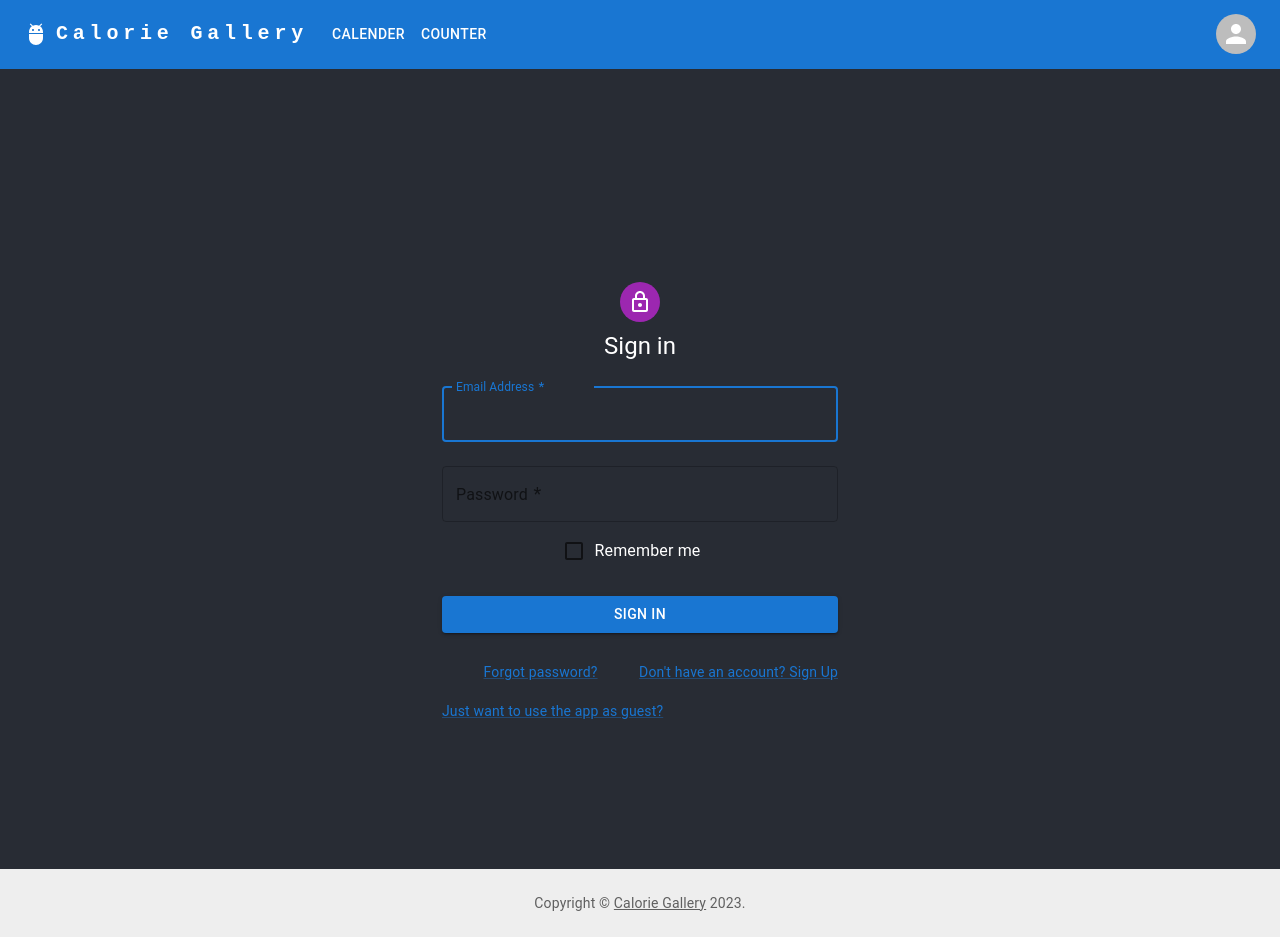
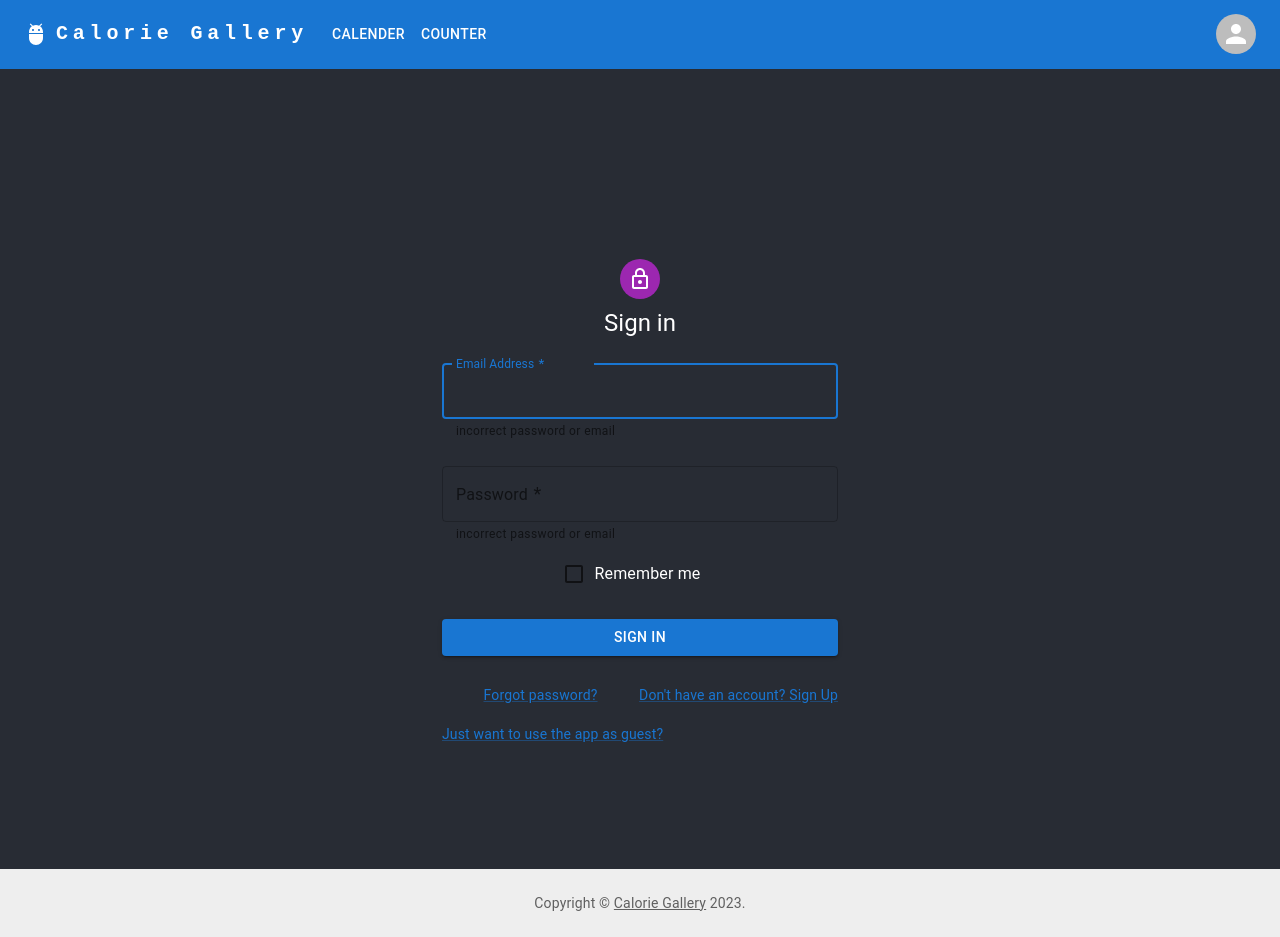
Before and after one commit to r-rouse/calpal-client, a React (Create React App) app: page / in a window 1280 px wide. Built offline with nearby package versions, Linux system fonts and the light colour scheme.

Commit message:
feat: ui error handleing

```diff
--- a/src/components/SignIn.js
+++ b/src/components/SignIn.js
@@ -1,5 +1,5 @@
 
-import React from 'react';
+import React, { useState } from 'react';
 import axios from 'axios';
 import { useNavigate } from 'react-router-dom';
 import Avatar from '@mui/material/Avatar';
@@ -23,6 +23,7 @@ const apiUrl = process.env.REACT_APP_API_URL;
 
 const Login = () => {
     const navigate = useNavigate();
+    const [error, setError] = useState(false)
 
     const handleLogin = async (e) => {
         e.preventDefault();
@@ -43,6 +44,7 @@ const Login = () => {
                 console.error('Login failed, please try again.');
             }
         } catch (err) {
+            setError(true)
             console.error('Login error:', err);
         }
     };
@@ -67,6 +69,7 @@ const Login = () => {
                     </Typography>
                     <Box component="form" onSubmit={handleLogin} noValidate sx={{ mt: 1 }}>
                         <TextField
+                            error={error}
                             margin="normal"
                             required
                             fullWidth
@@ -74,9 +77,11 @@ const Login = () => {
                             label="Email Address"
                             name="email"
                             autoComplete="email"
+                            helperText="incorrect password or email"
                             autoFocus
                         />
                         <TextField
+                            error={error}
                             margin="normal"
                             required
                             fullWidth
@@ -84,6 +89,7 @@ const Login = () => {
                             label="Password"
                             type="password"
                             id="password"
+                            helperText="incorrect password or email"
                             autoComplete="current-password"
                         />
                         <FormControlLabel
--- a/src/components/SignUp.js
+++ b/src/components/SignUp.js
@@ -1,4 +1,4 @@
-import * as React from 'react';
+import React, { useState } from 'react';
 import Avatar from '@mui/material/Avatar';
 import Button from '@mui/material/Button';
 import CssBaseline from '@mui/material/CssBaseline';
@@ -21,6 +21,7 @@ const apiUrl = process.env.REACT_APP_API_URL;
 const defaultTheme = createTheme();
 
 export default function SignUp() {
+    const [error, setError] = useState(false)
     const handleSubmit = async (event) => {
         event.preventDefault();
         const data = new FormData(event.currentTarget);
@@ -37,9 +38,11 @@ export default function SignUp() {
                 })
                 .catch(error => {
                     console.error('Error during submission:', error.response ? error.response.data : error.message);
+                    setError(true)
                 });
         } catch (error) {
             console.error('Unexpected error:', error.message);
+            setError(true)
         }
     };
 
@@ -64,9 +67,10 @@ export default function SignUp() {
                     </Typography>
                     <Box component="form" noValidate onSubmit={handleSubmit} sx={{ mt: 3 }}>
                         <Grid container spacing={2}>
-
                             <Grid item xs={12}>
                                 <TextField
+                                    error={error}
+                                    helperText={error ? "user name is already taken" : ""}
                                     required
                                     fullWidth
                                     id="email"
@@ -77,6 +81,7 @@ export default function SignUp() {
                             </Grid>
                             <Grid item xs={12}>
                                 <TextField
+                                    error={error}
                                     required
                                     fullWidth
                                     name="password"
```
